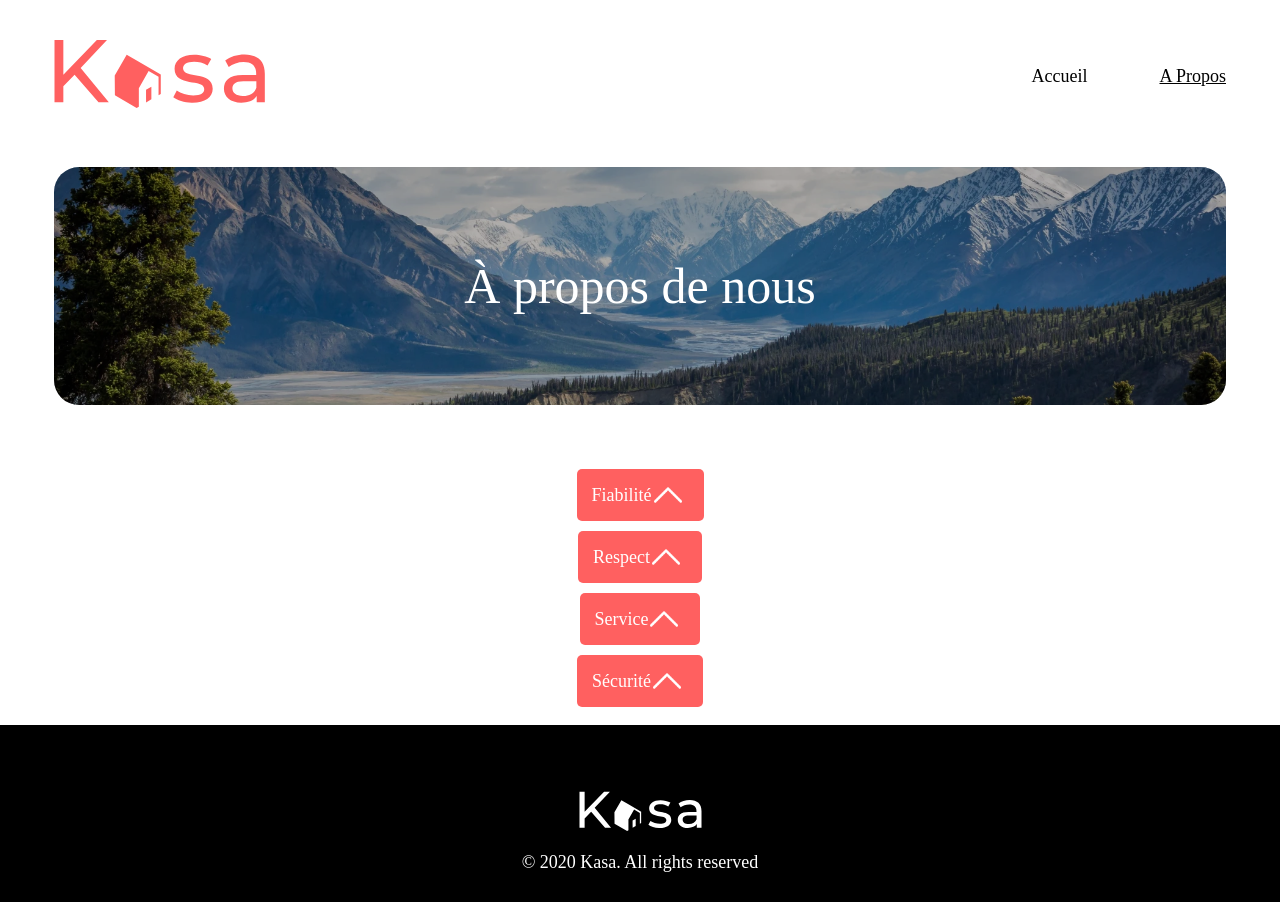
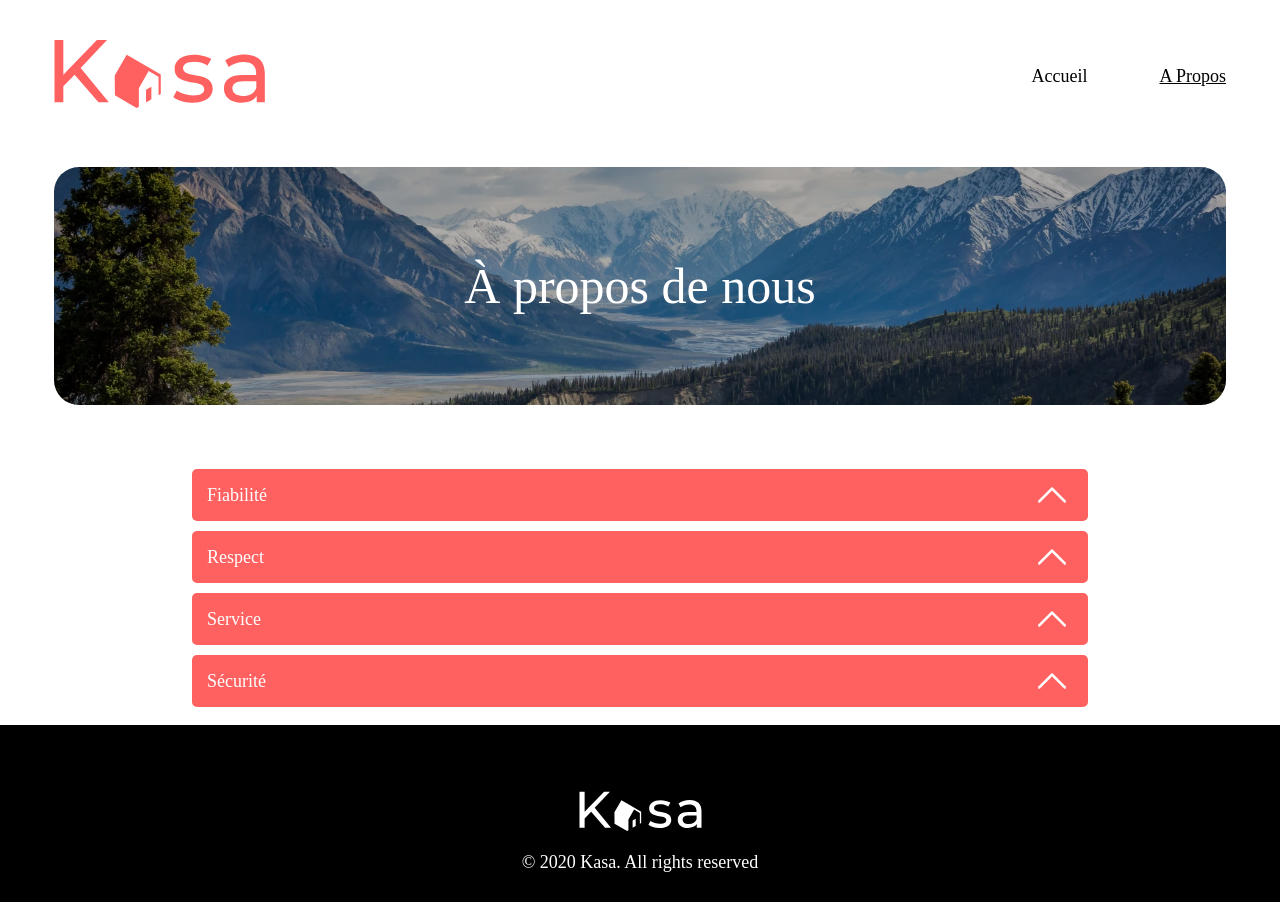
Before and after one commit to thevietngu/Proj5-OC-IMMO-KASA, a React (Create React App) app: page /about in a window 1280 px wide. Built offline with nearby package versions, Linux system fonts and the light colour scheme.

Commit message:
correctifs bug du chgt méthode collapse ( add eventlistener)

```diff
--- a/src/Components/Collapse/Collapse.scss
+++ b/src/Components/Collapse/Collapse.scss
@@ -1,11 +1,9 @@
-
 @import '../../Styles/index.scss';
 
 .collapse {
+	width: 100%;
 	display: flex;
 	flex-direction: column;
-	align-items: center;
-
 
 	&__title {
 		display: flex;
@@ -18,46 +16,41 @@
 		width: 100%;
 		background: $color-primary;
 		color: $white;
-		z-index: 2;
+		cursor: pointer;
 	}
 
 	&__icon {
-		cursor: pointer;
 		width: 32px;
 		height: 32px;
 		transform: rotate(0deg);
-		transition: all 0.3s ease-in-out;
+		transition: transform 0.3s ease-in-out;
 	}
 
 	&__content {
-		display: flex;
-		flex-direction: column;
-		align-items: flex-start;
 		width: 100%;
 		visibility: hidden;
 		height: 0;
 		opacity: 0;
 		background: $grey-light-bg;
-		padding: 10px 20px 10px 15px;
+		padding: 0 20px;
 		color: var(--red, $color-primary);
 		transform: translateY(-10px);
-		transition: transform 0.3s ease-in-out, visibility 0s 0.3s, height 0s 0.3s;
+		transition: transform 0.3s ease-in-out, visibility 0s 0.3s, height 0s 0.3s, opacity 0.3s, padding 0.3s;
 	}
 
-	&.active>.collapse__content {
+	&.active > .collapse__content {
 		visibility: visible;
 		height: auto;
 		opacity: 1;
+		padding: 10px 20px;
 		transform: translateY(0);
-		transition: all 0.2s ease-in-out;
 		color: black;
 		background-color: $grey-light-bg;
 	}
 
-	&.active>.collapse__title img {
+	&.active > .collapse__title img {
 		transform: rotate(-180deg);
 	}
-
 }
 
 @media screen and (max-width: 550px) {
--- a/src/Pages/About/About.jsx
+++ b/src/Pages/About/About.jsx
@@ -13,9 +13,9 @@ function About() {
       <Banner title="À propos de nous" backgroundSrc={AboutBannerBg} />
       <ul className="collapse-container">
         {aboutData.map(({ index, title, content }) => (
-          <div key={`${index}-${title}`}>
+          <li key={`${index}-${title}`} style={{ width: '100%' }}>
             <Collapse title={title} content={content} />
-          </div>
+          </li>
         ))}
       </ul>
     </div>
--- a/src/Pages/About/About.scss
+++ b/src/Pages/About/About.scss
@@ -6,6 +6,7 @@
 	width: 70%;
 	margin: 1rem auto;
 	align-items: center;
+	padding: 0; /* Ajouté pour éviter les décalages de padding */
 }
 
 @media screen and (max-width: 550px) {
```
